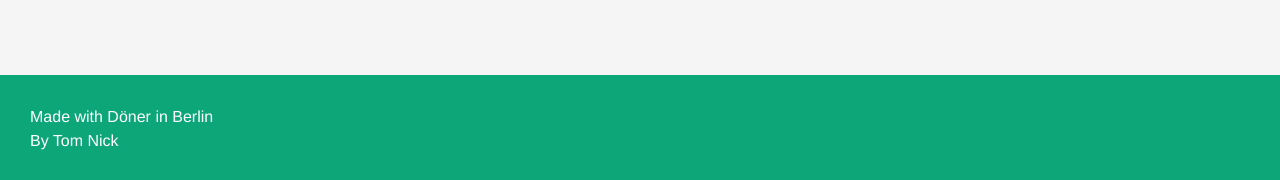
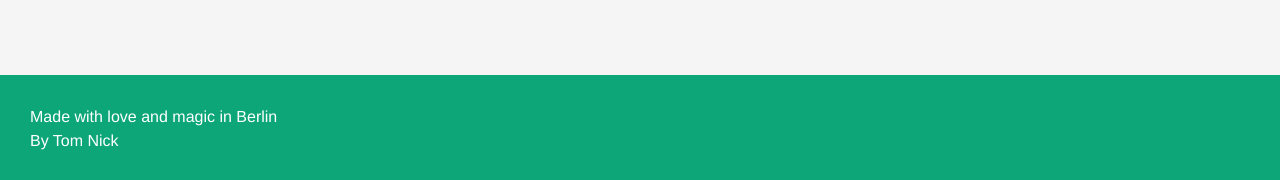
Before and after one commit to TN1ck/tomsblog, a Jekyll site: the page built from index.html, in a window 1280 px wide. Shown: the part 747-927 px from the top of the page. Built offline with Jekyll 4.4.1, drawn with Linux system fonts in a browser that asks for light colours; some web fonts are replaced.

Commit message:
changed döner

```diff
--- a/_includes/footer.html
+++ b/_includes/footer.html
@@ -1,6 +1,6 @@
 <footer>
     <div class='footer-with'>
-        Made with Döner in Berlin
+        Made with love and magic in Berlin
     </div>
     <div class='footer-by'>
         By Tom Nick
```
